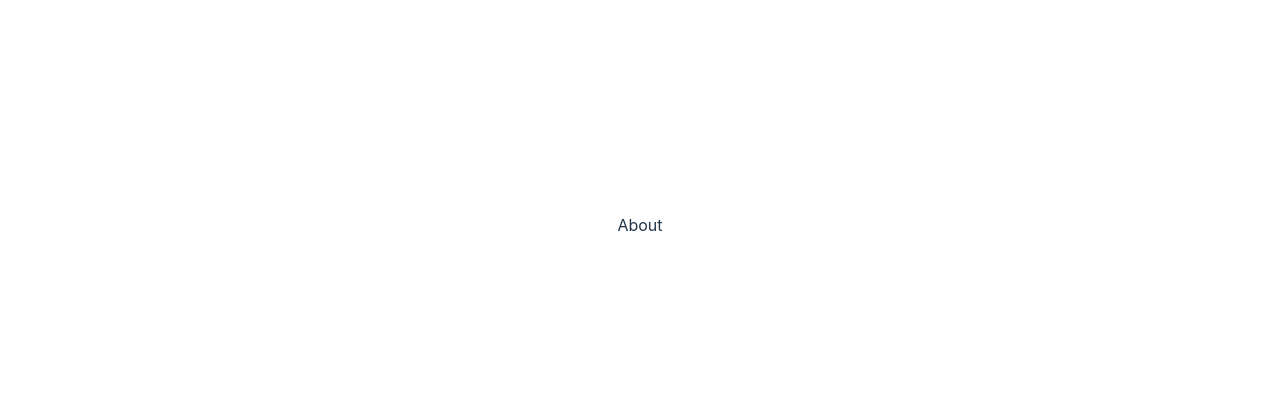
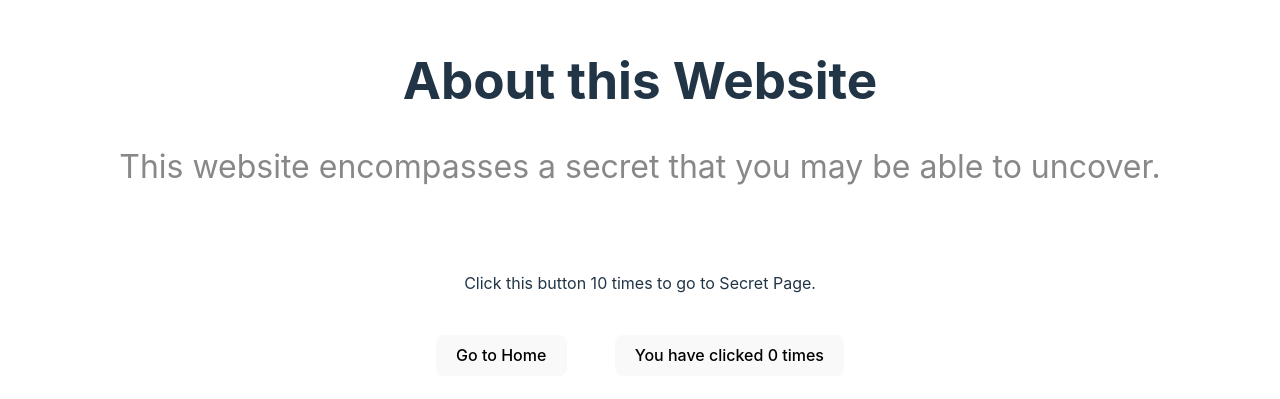
Before and after one commit to shreyas-a-s/namaste-react, a React (Vite) app in the folder vt-vite-3-route/: page /about in a window 1280 px wide. Shown: the part 175-574 px from the top of the page. Built offline with nearby package versions, Linux system fonts and the light colour scheme.

Commit message:
feat: Build About component

```diff
--- a/vt-vite-3-route/src/pages/About.jsx
+++ b/vt-vite-3-route/src/pages/About.jsx
@@ -1,8 +1,38 @@
+import { useState } from "react"
+import { Link, useNavigate } from "react-router-dom"
+
 function About() {
+  const [count, setCount] = useState(0);
+  const navigate = useNavigate();
+
+  function handleClick() {
+    // new variable needs to be used since setCount is async
+    const newCount = count + 1;
+    setCount(newCount);
+    if (newCount >= 10) {
+      navigate("/secret");
+    }
+  }
 
   return (
     <>
-      About
+      <h1>About this Website</h1>
+      <p className="subtitle">
+        This website encompasses a secret that you may be able to uncover.
+      </p>
+      <div className='card'>
+        <p>
+          Click this button 10 times to go to Secret Page.
+        </p>
+        <Link to="/">
+          <button>
+            Go to Home
+          </button>
+        </Link>
+        <button onClick={handleClick}>
+          You have clicked {count} times
+        </button>
+      </div>
     </>
   )
 }
```
